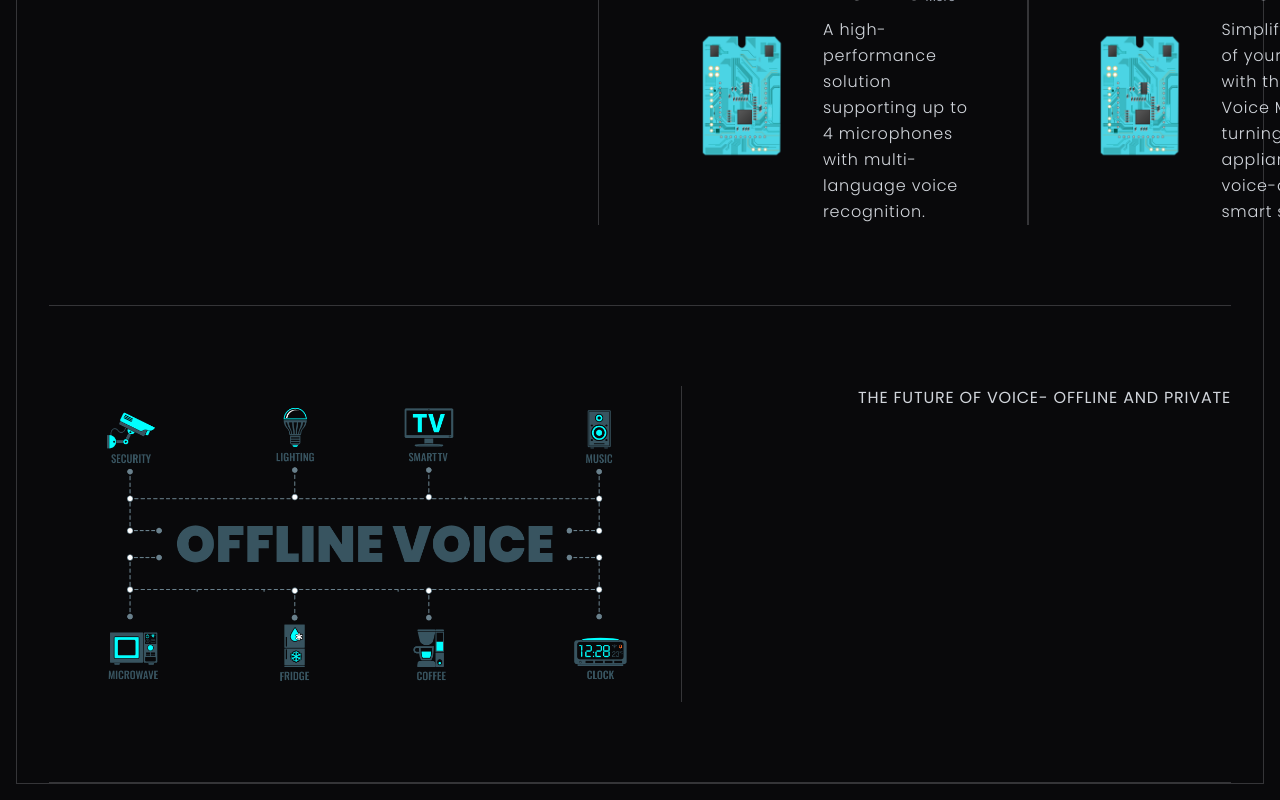
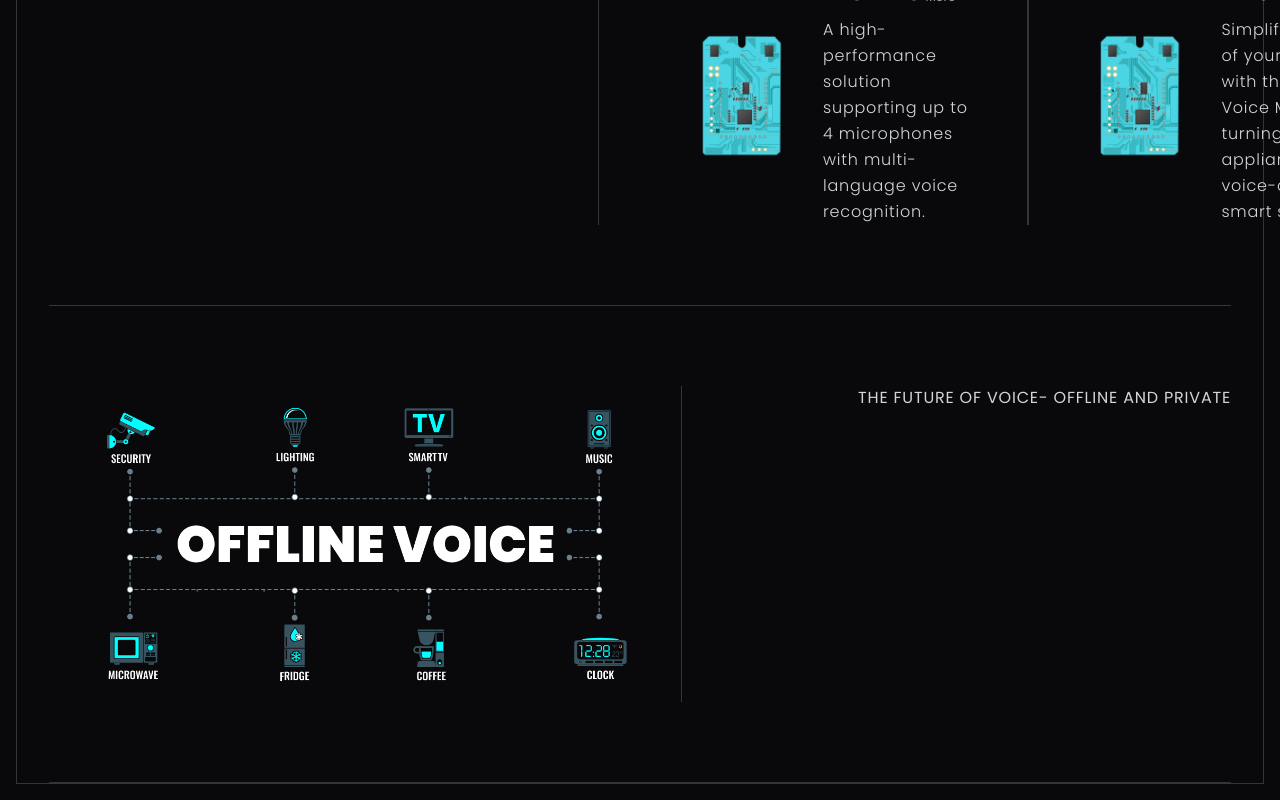
Before and after one commit to Feneel518/samanextgen, a Next.js app: page / in a window 1280 px wide. Shown: the part 1588-2388 px from the top of the page. Built offline with nearby package versions, Linux system fonts and the light colour scheme.

Commit message:
first commit

```diff
--- a/src/sections/Offline.tsx
+++ b/src/sections/Offline.tsx
@@ -9,7 +9,7 @@ const Offline: FC<OfflineProps> = ({}) => {
       <div className="py-20 flex border-b border-gray-200/20">
         <div className="relative w-[1200px] aspect-[4/2]">
           <Image
-            src={"/offline.png"}
+            src={"/offlineWhite.png"}
             alt="offline control"
             fill
             className="object-contain"
```
Also changed, not shown: public/offlineWhite.png (added).
